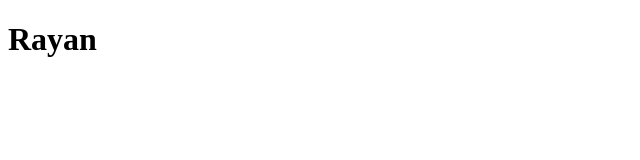
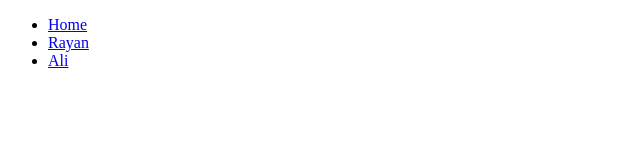
Before and after one commit to rayanzinnar123-ui/teamwork-trial, a plain HTML site: page rayan.html in a window 1280 px wide. Shown: the whole page, without its empty margins (0-640 px from the left). Drawn offline with Linux system fonts and the light colour scheme.

Commit message:
navbar is done

```diff
--- a/rayan.html
+++ b/rayan.html
@@ -6,8 +6,14 @@
     <title>Document</title>
     <link rel="stylesheet" href="styles.css">
 </head>
+<nav>
+    <ul>
+        <li><a href="lana.html">Home</a>
+        <li><a href="rayan.html">Rayan</a></li>
+        <li><a href="ali.html">Ali</a></li>
+    </ul>
+</nav>
 <body>
-    <h1> Rayan </h1>
     <script src="index.js"></script>
 </body>
 
```
